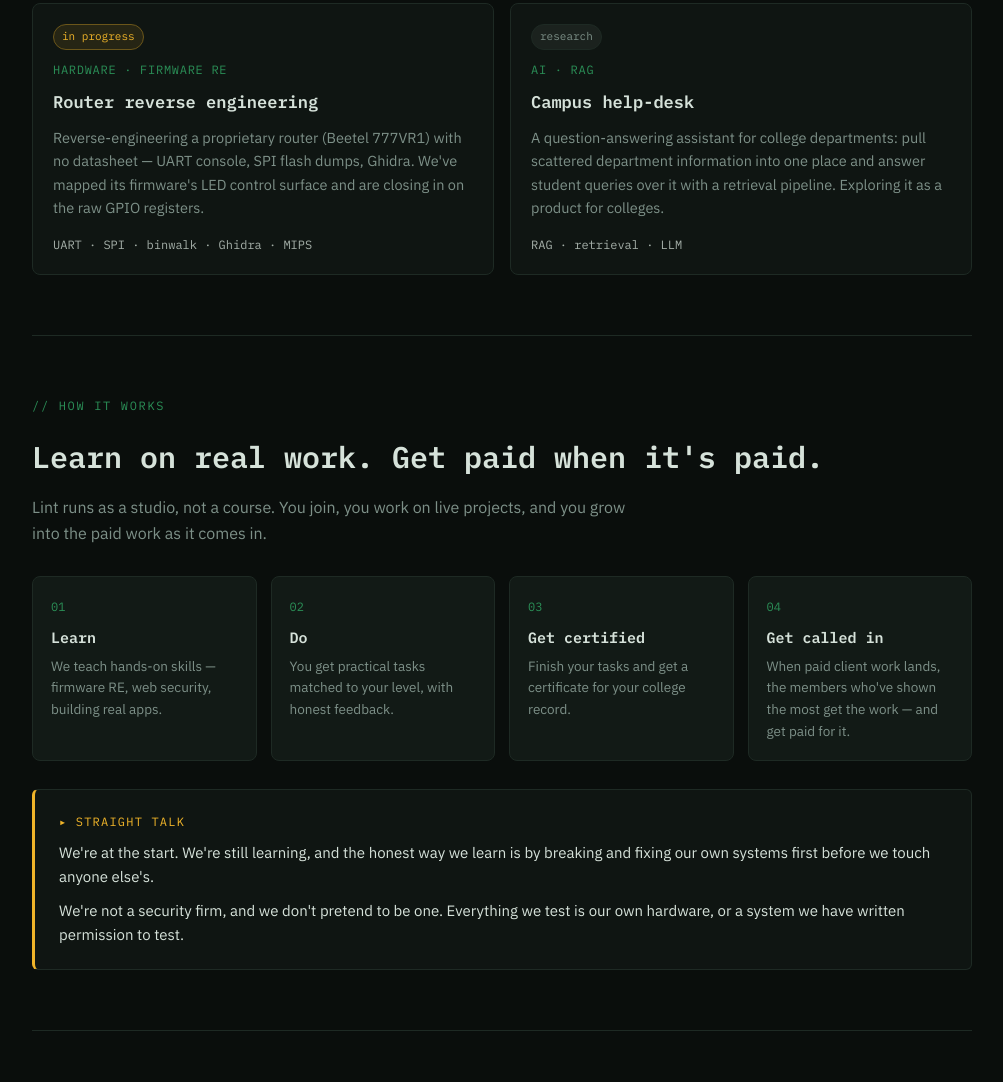
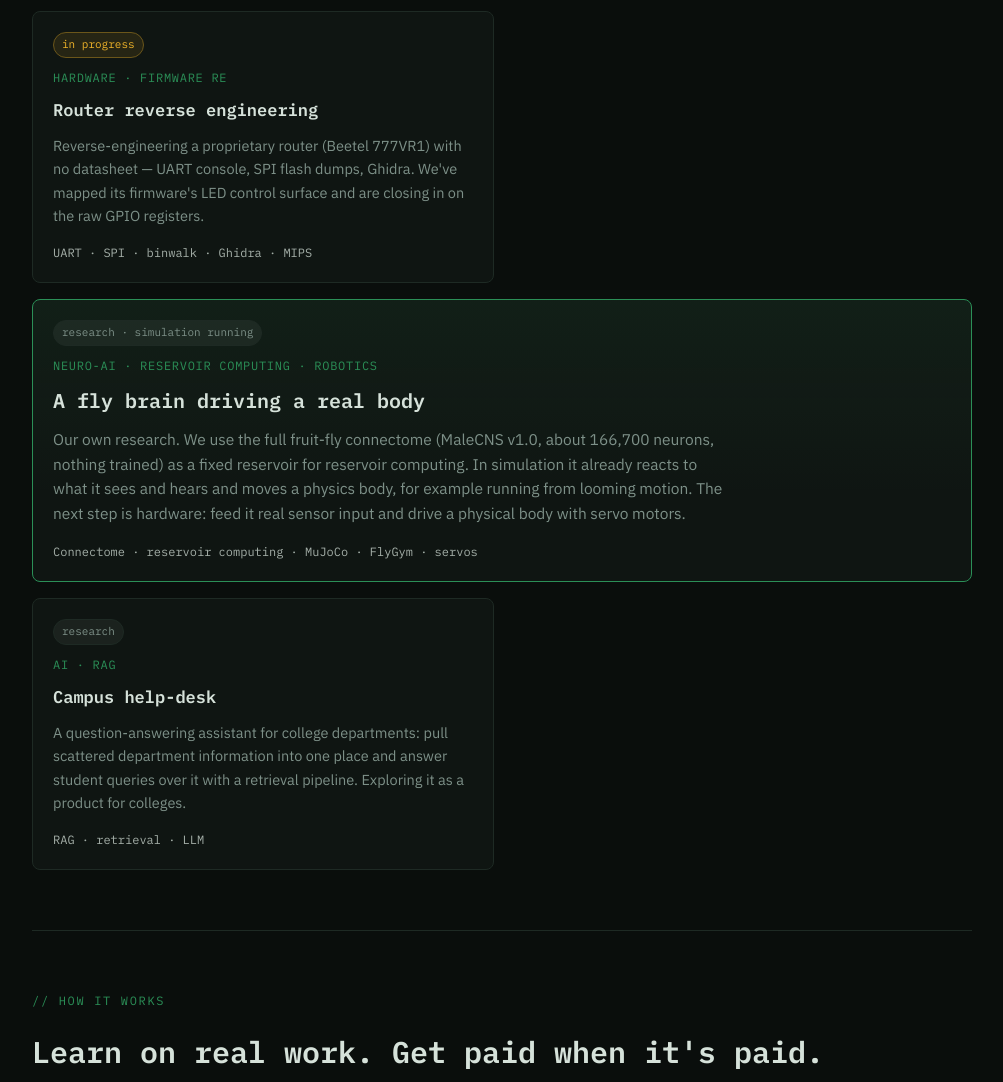
Before and after one commit to VaibhavBansa1/lintlab-site, a plain HTML site: page index.html in a window 1280 px wide. Shown: the part 1161-2243 px from the top of the page, without its empty margins (138-1141 px from the left). Drawn offline with Linux system fonts and the light colour scheme.

Commit message:
it's done bro winter arc killing me

```diff
--- a/index.html
+++ b/index.html
@@ -1,4 +1,8 @@
-<!doctype html><html><head><meta charset=utf8><meta name=viewport content="width=device-width,initial-scale=1,viewport-fit=cover"><style>:root{color-scheme:light;box-sizing:border-box;padding-top:env(safe-area-inset-top,0px);padding-bottom:env(safe-area-inset-bottom,0px)}html{scroll-padding-top:env(safe-area-inset-top,0px)}body{margin:0;padding:0;font:14px -apple-system,BlinkMacSystemFont,sans-serif;background:#fff;color:#000}img{max-width:100%}[hidden]:not([hidden=until-found i]){display:none!important}</style></head><body>
+<!doctype html>
+<html lang="en">
+<head>
+<meta charset="utf-8">
+<meta name="viewport" content="width=device-width, initial-scale=1">
 <title>Lint</title>
 <style>
   /* Layout: single-column terminal document — a fixed top command-bar, stacked
@@ -86,6 +90,10 @@
   @media(max-width:620px){.grid{grid-template-columns:1fr}}
   .card{background:var(--panel);border:1px solid var(--line);border-radius:8px;
     padding:20px;min-width:0;display:flex;flex-direction:column;gap:10px}
+  .card.wide{grid-column:1 / -1;border-color:var(--accent-dim);
+    background:linear-gradient(180deg,rgba(74,222,128,.05),transparent 70%),var(--panel)}
+  .card.wide h3{font-size:20px}
+  .card.wide p{font-size:15.5px;max-width:72ch}
   .card .k{font-family:var(--mono);font-size:12px;letter-spacing:.06em;
     text-transform:uppercase;color:var(--accent-dim)}
   .card h3{font-family:var(--mono);font-size:17px;font-weight:600}
@@ -209,6 +217,18 @@
         <span class="stack">UART · SPI · binwalk · Ghidra · MIPS</span>
       </article>
 
+      <article class="card wide">
+        <span class="pill research">research · simulation running</span>
+        <span class="k">neuro-AI · reservoir computing · robotics</span>
+        <h3>A fly brain driving a real body</h3>
+        <p>Our own research. We use the full fruit-fly connectome (MaleCNS v1.0,
+          about 166,700 neurons, nothing trained) as a fixed reservoir for reservoir
+          computing. In simulation it already reacts to what it sees and hears and
+          moves a physics body, for example running from looming motion. The next step is
+          hardware: feed it real sensor input and drive a physical body with servo motors.</p>
+        <span class="stack">Connectome · reservoir computing · MuJoCo · FlyGym · servos</span>
+      </article>
+
       <article class="card">
         <span class="pill research">research</span>
         <span class="k">AI · RAG</span>
@@ -315,5 +335,3 @@
     });
   })();
 </script>
-
-</body></html>
```
